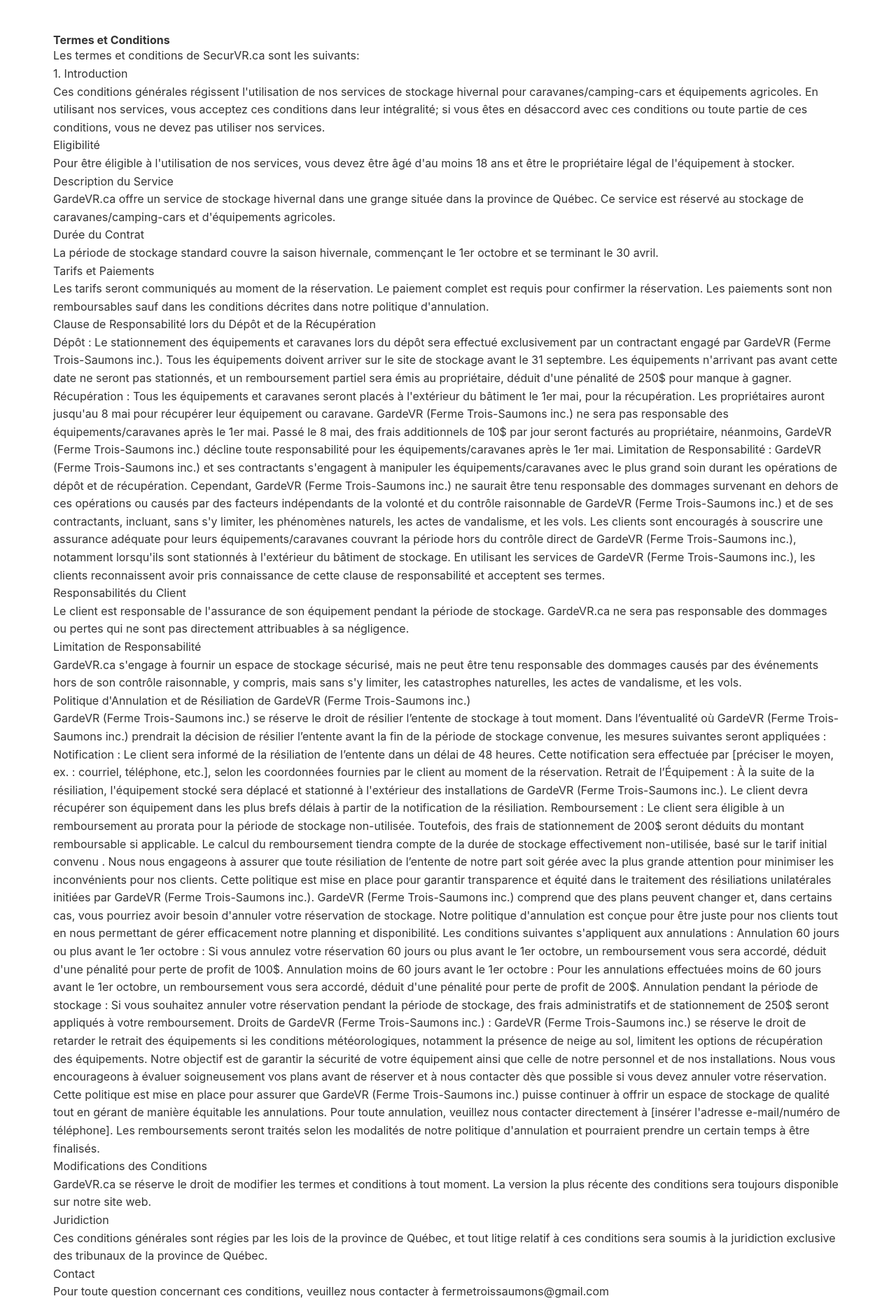
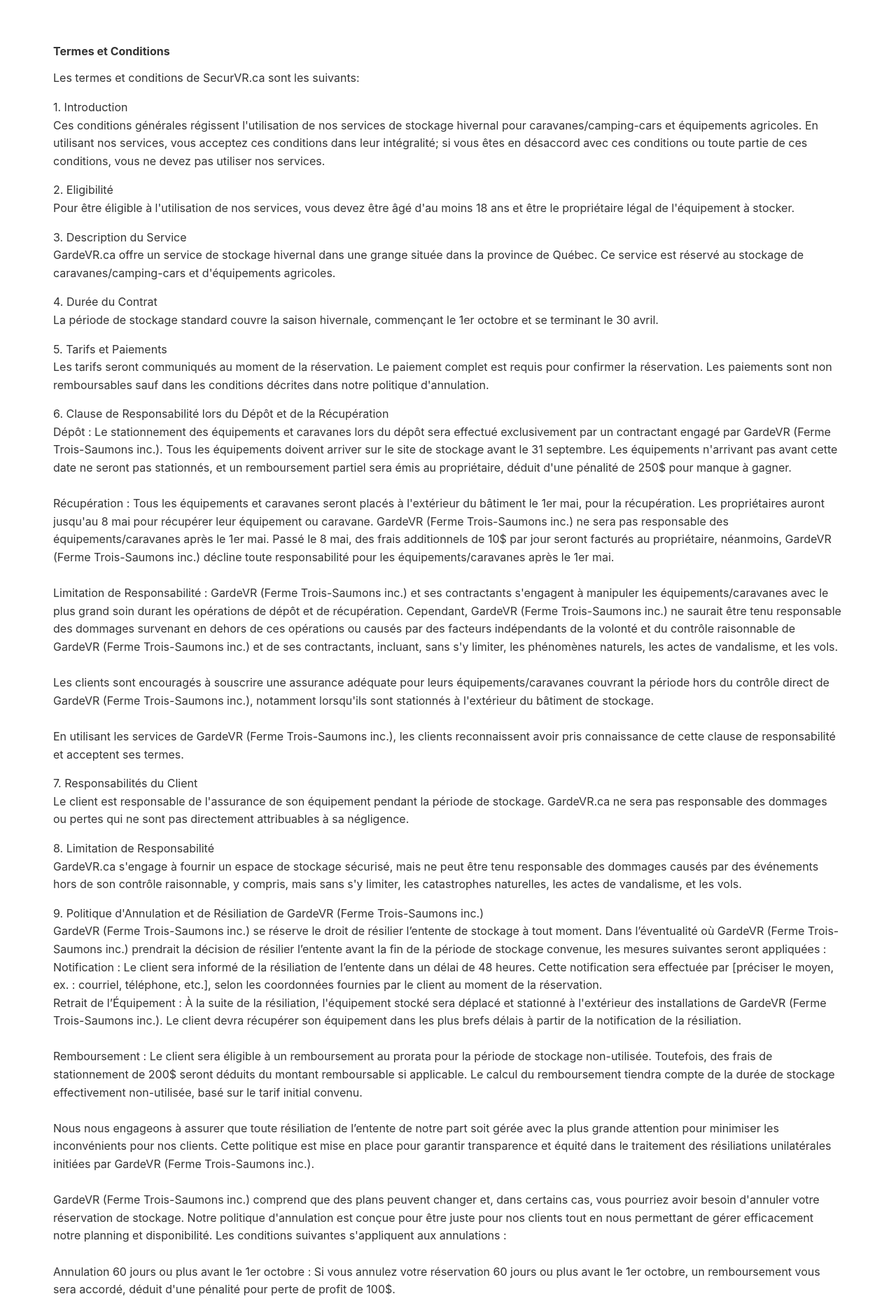
Before and after one commit to gettingalex/GardeVR, a Flask app: page /termes in a window 1280 px wide. Shown: the part 76-1935 px from the top of the page at 70% size. Run offline with Flask 3, Linux system fonts and the light colour scheme; some libraries are stand-ins or nearby versions.

Commit message:
modify termes format and back to debug=True on app.py mode for webhook

```diff
--- a/app.py
+++ b/app.py
@@ -290,4 +290,4 @@
 
 if __name__ == '__main__':
     print("Starting Flask app...")
-    app.run(host="0.0.0.0", debug=False, port=10000)
+    app.run(host="0.0.0.0", debug=True, port=10000)
--- a/templates/termes.html
+++ b/templates/termes.html
@@ -4,47 +4,50 @@
 
 <section class="section">
         <div class="container">
-            <h1>Termes et Conditions</h1>
-                <p>Les termes et conditions de SecurVR.ca sont les suivants:</p>
+            <h1 class="my-4">Termes et Conditions</h1>
+                <p class="my-4">Les termes et conditions de SecurVR.ca sont les suivants:</p>
                 <ul>
-                        <li>1. Introduction<br>Ces conditions générales régissent l'utilisation de nos services de stockage hivernal pour caravanes/camping-cars et équipements agricoles. En utilisant nos services, vous acceptez ces conditions dans leur intégralité; si vous êtes en désaccord avec ces conditions ou toute partie de ces conditions, vous ne devez pas utiliser nos services.</li>
-                        <li>Eligibilité<br>Pour être éligible à l'utilisation de nos services, vous devez être âgé d'au moins 18 ans et être le propriétaire légal de l'équipement à stocker.</li>
-                        <li>Description du Service<br>GardeVR.ca offre un service de stockage hivernal dans une grange située dans la province de Québec. Ce service est réservé au stockage de caravanes/camping-cars et d'équipements agricoles.</li>
-                        <li>Durée du Contrat<br>La période de stockage standard couvre la saison hivernale, commençant le 1er octobre et se terminant le 30 avril.</li>
-                        <li>Tarifs et Paiements<br>Les tarifs seront communiqués au moment de la réservation. Le paiement complet est requis pour confirmer la réservation. Les paiements sont non remboursables sauf dans les conditions décrites dans notre politique d'annulation.</li>
-                        <li>Clause de Responsabilité lors du Dépôt et de la Récupération<br>Dépôt : Le stationnement des équipements et caravanes lors du dépôt sera effectué exclusivement par un contractant engagé par GardeVR (Ferme Trois-Saumons inc.). Tous les équipements doivent arriver sur le site de stockage avant le 31 septembre. Les équipements n'arrivant pas avant cette date ne seront pas stationnés, et un remboursement partiel sera émis au propriétaire, déduit d'une pénalité de 250$ pour manque à gagner.
-                            Récupération : Tous les équipements et caravanes seront placés à l'extérieur du bâtiment le 1er mai, pour la récupération. Les propriétaires auront jusqu'au 8 mai pour récupérer leur équipement ou caravane. GardeVR (Ferme Trois-Saumons inc.) ne sera pas responsable des équipements/caravanes après le 1er mai. Passé le 8 mai, des frais additionnels de 10$ par jour seront facturés au propriétaire, néanmoins, GardeVR (Ferme Trois-Saumons inc.) décline toute responsabilité pour les équipements/caravanes après le 1er mai.
-                            Limitation de Responsabilité : GardeVR (Ferme Trois-Saumons inc.) et ses contractants s'engagent à manipuler les équipements/caravanes avec le plus grand soin durant les opérations de dépôt et de récupération. Cependant, GardeVR (Ferme Trois-Saumons inc.) ne saurait être tenu responsable des dommages survenant en dehors de ces opérations ou causés par des facteurs indépendants de la volonté et du contrôle raisonnable de GardeVR (Ferme Trois-Saumons inc.) et de ses contractants, incluant, sans s'y limiter, les phénomènes naturels, les actes de vandalisme, et les vols.
-                            Les clients sont encouragés à souscrire une assurance adéquate pour leurs équipements/caravanes couvrant la période hors du contrôle direct de GardeVR (Ferme Trois-Saumons inc.), notamment lorsqu'ils sont stationnés à l'extérieur du bâtiment de stockage.
-                            En utilisant les services de GardeVR (Ferme Trois-Saumons inc.), les clients reconnaissent avoir pris connaissance de cette clause de responsabilité et acceptent ses termes.</li>
-                        <li>Responsabilités du Client<br>Le client est responsable de l'assurance de son équipement pendant la période de stockage. GardeVR.ca ne sera pas responsable des dommages ou pertes qui ne sont pas directement attribuables à sa négligence.</li>
-                        <li>Limitation de Responsabilité<br>GardeVR.ca s'engage à fournir un espace de stockage sécurisé, mais ne peut être tenu responsable des dommages causés par des événements hors de son contrôle raisonnable, y compris, mais sans s'y limiter, les catastrophes naturelles, les actes de vandalisme, et les vols.</li>
-                        <li>Politique d'Annulation et de Résiliation de GardeVR (Ferme Trois-Saumons inc.)<br>GardeVR (Ferme Trois-Saumons inc.) se réserve le droit de résilier l’entente de stockage à tout moment. Dans l’éventualité où GardeVR (Ferme Trois-Saumons inc.) prendrait la décision de résilier l’entente avant la fin de la période de stockage convenue, les mesures suivantes seront appliquées :
-                            Notification : Le client sera informé de la résiliation de l’entente dans un délai de 48 heures. Cette notification sera effectuée par [préciser le moyen, ex. : courriel, téléphone, etc.], selon les coordonnées fournies par le client au moment de la réservation.
-                            Retrait de l’Équipement : À la suite de la résiliation, l'équipement stocké sera déplacé et stationné à l'extérieur des installations de GardeVR (Ferme Trois-Saumons inc.). Le client devra récupérer son équipement dans les plus brefs délais à partir de la notification de la résiliation.
-
-                            Remboursement : Le client sera éligible à un remboursement au prorata pour la période de stockage non-utilisée. Toutefois, des frais de stationnement de 200$ seront déduits du montant remboursable si applicable. Le calcul du remboursement tiendra compte de la durée de stockage effectivement non-utilisée, basé sur le tarif initial convenu
-                            .
-                    Nous nous engageons à assurer que toute résiliation de l’entente de notre part soit gérée avec la plus grande attention pour minimiser les inconvénients pour nos clients. Cette politique est mise en place pour garantir transparence et équité dans le traitement des résiliations unilatérales initiées par GardeVR (Ferme Trois-Saumons inc.).
-
-                    GardeVR (Ferme Trois-Saumons inc.) comprend que des plans peuvent changer et, dans certains cas, vous pourriez avoir besoin d'annuler votre réservation de stockage. Notre politique d'annulation est conçue pour être juste pour nos clients tout en nous permettant de gérer efficacement notre planning et disponibilité. Les conditions suivantes s'appliquent aux annulations :
-
-                    Annulation 60 jours ou plus avant le 1er octobre : Si vous annulez votre réservation 60 jours ou plus avant le 1er octobre, un remboursement vous sera accordé, déduit d'une pénalité pour perte de profit de 100$.
-
-                    Annulation moins de 60 jours avant le 1er octobre : Pour les annulations effectuées moins de 60 jours avant le 1er octobre, un remboursement vous sera accordé, déduit d'une pénalité pour perte de profit de 200$.
-
-                    Annulation pendant la période de stockage : Si vous souhaitez annuler votre réservation pendant la période de stockage, des frais administratifs et de stationnement de 250$ seront appliqués à votre remboursement.
-
-                    Droits de GardeVR (Ferme Trois-Saumons inc.) : GardeVR (Ferme Trois-Saumons inc.) se réserve le droit de retarder le retrait des équipements si les conditions météorologiques, notamment la présence de neige au sol, limitent les options de récupération des équipements. Notre objectif est de garantir la sécurité de votre équipement ainsi que celle de notre personnel et de nos installations.
-                    Nous vous encourageons à évaluer soigneusement vos plans avant de réserver et à nous contacter dès que possible si vous devez annuler votre réservation. Cette politique est mise en place pour assurer que GardeVR (Ferme Trois-Saumons inc.) puisse continuer à offrir un espace de stockage de qualité tout en gérant de manière équitable les annulations.
+                        <li class="my-4">1. Introduction<br>Ces conditions générales régissent l'utilisation de nos services de stockage hivernal pour caravanes/camping-cars et équipements agricoles. En utilisant nos services, vous acceptez ces conditions dans leur intégralité; si vous êtes en désaccord avec ces conditions ou toute partie de ces conditions, vous ne devez pas utiliser nos services.</li>
+                        <li class="my-4">2. Eligibilité<br>Pour être éligible à l'utilisation de nos services, vous devez être âgé d'au moins 18 ans et être le propriétaire légal de l'équipement à stocker.</li>
+                        <li class="my-4">3. Description du Service<br>GardeVR.ca offre un service de stockage hivernal dans une grange située dans la province de Québec. Ce service est réservé au stockage de caravanes/camping-cars et d'équipements agricoles.</li>
+                        <li class="my-4">4. Durée du Contrat<br>La période de stockage standard couvre la saison hivernale, commençant le 1er octobre et se terminant le 30 avril.</li>
+                        <li class="my-4">5. Tarifs et Paiements<br>Les tarifs seront communiqués au moment de la réservation. Le paiement complet est requis pour confirmer la réservation. Les paiements sont non remboursables sauf dans les conditions décrites dans notre politique d'annulation.</li>
+                        <li class="my-4">6. Clause de Responsabilité lors du Dépôt et de la Récupération<br>Dépôt : Le stationnement des équipements et caravanes lors du dépôt sera effectué exclusivement par un contractant engagé par GardeVR (Ferme Trois-Saumons inc.). Tous les équipements doivent arriver sur le site de stockage avant le 31 septembre. Les équipements n'arrivant pas avant cette date ne seront pas stationnés, et un remboursement partiel sera émis au propriétaire, déduit d'une pénalité de 250$ pour manque à gagner.<br>
+                            <br>Récupération : Tous les équipements et caravanes seront placés à l'extérieur du bâtiment le 1er mai, pour la récupération. Les propriétaires auront jusqu'au 8 mai pour récupérer leur équipement ou caravane. GardeVR (Ferme Trois-Saumons inc.) ne sera pas responsable des équipements/caravanes après le 1er mai. Passé le 8 mai, des frais additionnels de 10$ par jour seront facturés au propriétaire, néanmoins, GardeVR (Ferme Trois-Saumons inc.) décline toute responsabilité pour les équipements/caravanes après le 1er mai.<br>
+                            <br>Limitation de Responsabilité : GardeVR (Ferme Trois-Saumons inc.) et ses contractants s'engagent à manipuler les équipements/caravanes avec le plus grand soin durant les opérations de dépôt et de récupération. Cependant, GardeVR (Ferme Trois-Saumons inc.) ne saurait être tenu responsable des dommages survenant en dehors de ces opérations ou causés par des facteurs indépendants de la volonté et du contrôle raisonnable de GardeVR (Ferme Trois-Saumons inc.) et de ses contractants, incluant, sans s'y limiter, les phénomènes naturels, les actes de vandalisme, et les vols.<br>
+                            <br>Les clients sont encouragés à souscrire une assurance adéquate pour leurs équipements/caravanes couvrant la période hors du contrôle direct de GardeVR (Ferme Trois-Saumons inc.), notamment lorsqu'ils sont stationnés à l'extérieur du bâtiment de stockage.<br>
+                            <br>En utilisant les services de GardeVR (Ferme Trois-Saumons inc.), les clients reconnaissent avoir pris connaissance de cette clause de responsabilité et acceptent ses termes.</li>
+                        <li class="my-4">7. Responsabilités du Client<br>Le client est responsable de l'assurance de son équipement pendant la période de stockage. GardeVR.ca ne sera pas responsable des dommages ou pertes qui ne sont pas directement attribuables à sa négligence.</li>
+                        <li class="my-4">8. Limitation de Responsabilité<br>GardeVR.ca s'engage à fournir un espace de stockage sécurisé, mais ne peut être tenu responsable des dommages causés par des événements hors de son contrôle raisonnable, y compris, mais sans s'y limiter, les catastrophes naturelles, les actes de vandalisme, et les vols.</li>
+                        <li class="my-4">9. Politique d'Annulation et de Résiliation de GardeVR (Ferme Trois-Saumons inc.)<br>GardeVR (Ferme Trois-Saumons inc.) se réserve le droit de résilier l’entente de stockage à tout moment. Dans l’éventualité où GardeVR (Ferme Trois-Saumons inc.) prendrait la décision de résilier l’entente avant la fin de la période de stockage convenue, les mesures suivantes seront appliquées :
+                            Notification : Le client sera informé de la résiliation de l’entente dans un délai de 48 heures. Cette notification sera effectuée par [préciser le moyen, ex. : courriel, téléphone, etc.], selon les coordonnées fournies par le client au moment de la réservation.<br>
+                            Retrait de l’Équipement : À la suite de la résiliation, l'équipement stocké sera déplacé et stationné à l'extérieur des installations de GardeVR (Ferme Trois-Saumons inc.). Le client devra récupérer son équipement dans les plus brefs délais à partir de la notification de la résiliation.<br>
+                            <br>
+                            Remboursement : Le client sera éligible à un remboursement au prorata pour la période de stockage non-utilisée. Toutefois, des frais de stationnement de 200$ seront déduits du montant remboursable si applicable. Le calcul du remboursement tiendra compte de la durée de stockage effectivement non-utilisée, basé sur le tarif initial convenu.<br>
+                            <br>
+                    Nous nous engageons à assurer que toute résiliation de l’entente de notre part soit gérée avec la plus grande attention pour minimiser les inconvénients pour nos clients. Cette politique est mise en place pour garantir transparence et équité dans le traitement des résiliations unilatérales initiées par GardeVR (Ferme Trois-Saumons inc.).<br>
+                    <br>
+                    GardeVR (Ferme Trois-Saumons inc.) comprend que des plans peuvent changer et, dans certains cas, vous pourriez avoir besoin d'annuler votre réservation de stockage. Notre politique d'annulation est conçue pour être juste pour nos clients tout en nous permettant de gérer efficacement notre planning et disponibilité. Les conditions suivantes s'appliquent aux annulations :<br>
+                    <br>
+                    Annulation 60 jours ou plus avant le 1er octobre : Si vous annulez votre réservation 60 jours ou plus avant le 1er octobre, un remboursement vous sera accordé, déduit d'une pénalité pour perte de profit de 100$.<br>
+                    <br>
+                    Annulation moins de 60 jours avant le 1er octobre : Pour les annulations effectuées moins de 60 jours avant le 1er octobre, un remboursement vous sera accordé, déduit d'une pénalité pour perte de profit de 200$.<br>
+                    <br>
+                    Annulation pendant la période de stockage : Si vous souhaitez annuler votre réservation pendant la période de stockage, des frais administratifs et de stationnement de 250$ seront appliqués à votre remboursement.<br>
+                    <br>
+                    Droits de GardeVR (Ferme Trois-Saumons inc.) : GardeVR (Ferme Trois-Saumons inc.) se réserve le droit de retarder le retrait des équipements si les conditions météorologiques, notamment la présence de neige au sol, limitent les options de récupération des équipements. Notre objectif est de garantir la sécurité de votre équipement ainsi que celle de notre personnel et de nos installations.<br>
+                    <br>
+                    Nous vous encourageons à évaluer soigneusement vos plans avant de réserver et à nous contacter dès que possible si vous devez annuler votre réservation. Cette politique est mise en place pour assurer que GardeVR (Ferme Trois-Saumons inc.) puisse continuer à offrir un espace de stockage de qualité tout en gérant de manière équitable les annulations.<br>
+                    <br>
                     Pour toute annulation, veuillez nous contacter directement à [insérer l'adresse e-mail/numéro de téléphone]. Les remboursements seront traités selon les modalités de notre politique d'annulation et pourraient prendre un certain temps à être finalisés.</li>
-                        <li>Modifications des Conditions<br>GardeVR.ca se réserve le droit de modifier les termes et conditions à tout moment. La version la plus récente des conditions sera toujours disponible sur notre site web.</li>
-                        <li>Juridiction<br>Ces conditions générales sont régies par les lois de la province de Québec, et tout litige relatif à ces conditions sera soumis à la juridiction exclusive des tribunaux de la province de Québec.</li>
-                        <li>Contact<br>Pour toute question concernant ces conditions, veuillez nous contacter à fermetroissaumons@gmail.com</li>
+                        <li class="my-4">10. Modifications des Conditions<br>GardeVR.ca se réserve le droit de modifier les termes et conditions à tout moment. La version la plus récente des conditions sera toujours disponible sur notre site web.</li>
+                        <li class="my-4">11. Juridiction<br>Ces conditions générales sont régies par les lois de la province de Québec, et tout litige relatif à ces conditions sera soumis à la juridiction exclusive des tribunaux de la province de Québec.</li>
+                        <li class="my-4">12. Contact<br>Pour toute question concernant ces conditions, veuillez nous contacter à fermetroissaumons@gmail.com</li>
                 </ul>
                 <button id="accept-btn" class="button action-btn accept-btn" product_id="{{ product_id }}" price_id="{{ price_id }}" quantity="{{ quantity }}">Accepter les termes</button>
-            <a href="/" class="button action-btn">Retourné à la page d'accueil</a>
-            <a href="https://securvr.ca" class="button action-btn">Retourné à SecurVR.ca</a>
+                <br>
+                <a href="/" class="button action-btn mt-5">Retourné à la page d'accueil</a>
+                <a href="https://securvr.ca" class="button action-btn">Retourné à SecurVR.ca</a>
         </div>
     </section>
 
```
